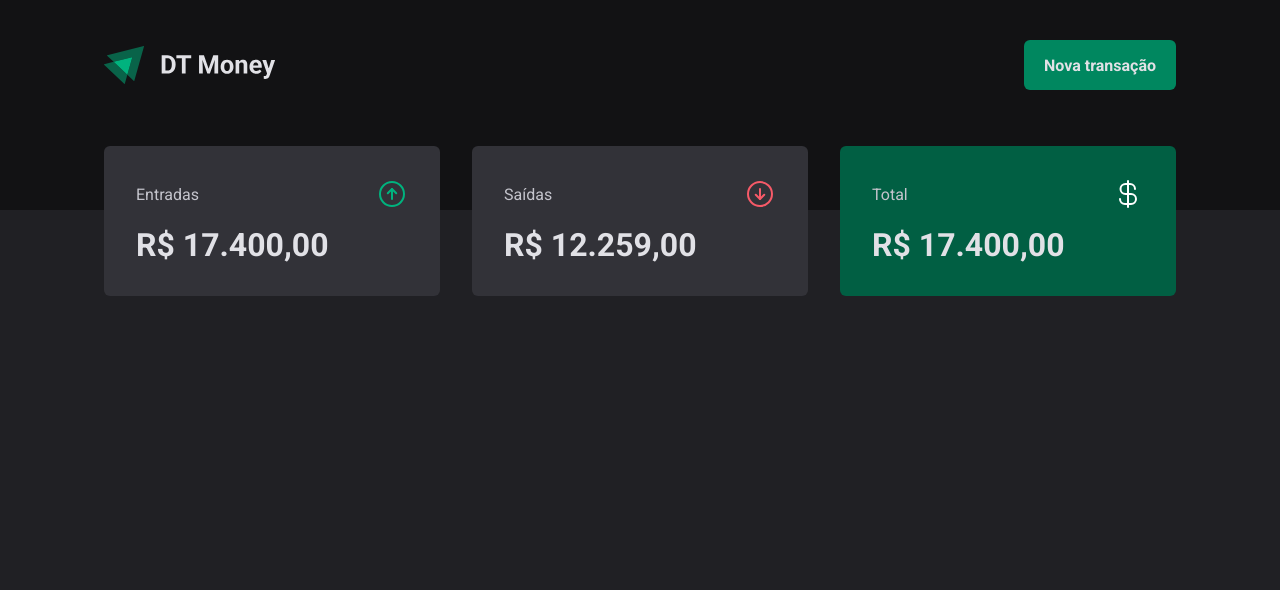
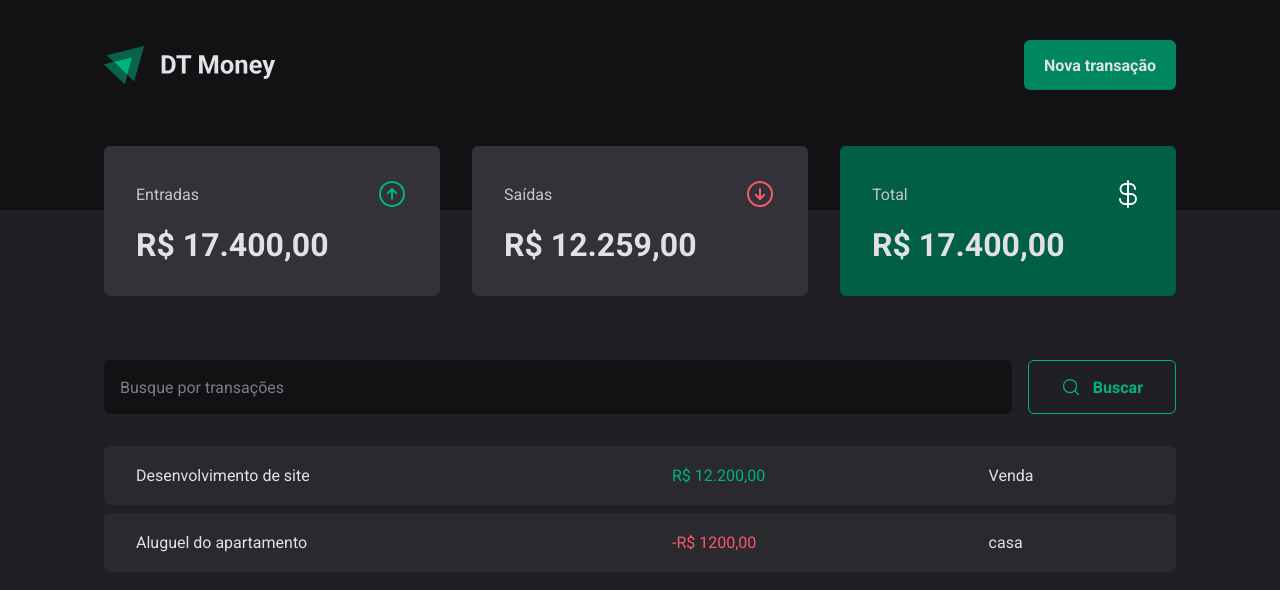
Before and after one commit to jose-xavier/dt-money, a React (Vite) app: page / in a window 1280 px wide. Shown: the top 590 px of the page. Built offline with nearby package versions, Linux system fonts and the light colour scheme.

Commit message:
Create SearchForm component and TransactionTable

```diff
--- /dev/null
+++ b/src/pages/Transactions/components/SearchForm/index.tsx
@@ -0,0 +1,14 @@
+import { MagnifyingGlass } from 'phosphor-react'
+import { SearchFormContainer } from './styles'
+
+export function SearchForm() {
+  return (
+    <SearchFormContainer action="submit">
+      <input type="text" placeholder="Busque por transações" />
+      <button>
+        <MagnifyingGlass size={20} />
+        Buscar
+      </button>
+    </SearchFormContainer>
+  )
+}
--- /dev/null
+++ b/src/pages/Transactions/components/SearchForm/styles.ts
@@ -0,0 +1,39 @@
+import styled from 'styled-components'
+
+export const SearchFormContainer = styled.form`
+  display: flex;
+  gap: 1rem;
+
+  input {
+    flex: 1;
+    padding: 1rem;
+    background: ${(props) => props.theme['gray-900']};
+    border: 0;
+    border-radius: 6px;
+
+    &::placeholder {
+      color: ${(props) => props.theme['gray-500']};
+    }
+  }
+
+  button {
+    display: flex;
+    align-items: center;
+    gap: 0.75rem;
+
+    background: transparent;
+    color: ${(props) => props.theme['green-300']};
+    font-weight: bold;
+    height: 54px;
+    padding: 0 2rem;
+    border-radius: 6px;
+    border: 1px solid ${(props) => props.theme['green-300']};
+
+    &:hover {
+      background: ${(props) => props.theme['gray-500']};
+      border: 1px solid ${(props) => props.theme['green-300']};
+      color: ${(props) => props.theme.white};
+      transition: background-color 0.2s, color 0.2s, border-color 0.2s;
+    }
+  }
+`
--- a/src/pages/Transactions/index.tsx
+++ b/src/pages/Transactions/index.tsx
@@ -1,11 +1,32 @@
 import { Header } from '../../components/Header'
 import { Sumary } from '../../components/Sumary'
+import { SearchForm } from './components/SearchForm'
+
+import { Highlight, TransactionsTable, TransactionsContainer } from './styles'
 
 export function Transaction() {
   return (
     <div>
       <Header />
       <Sumary />
+
+      <TransactionsContainer>
+        <SearchForm />
+        <TransactionsTable>
+          <tbody>
+            <tr>
+              <td width="50%">Desenvolvimento de site</td>
+              <Highlight variant="income">R$ 12.200,00</Highlight>
+              <td>Venda</td>
+            </tr>
+            <tr>
+              <td width="50%">Aluguel do apartamento</td>
+              <Highlight variant="expense">-R$ 1200,00</Highlight>
+              <td>casa</td>
+            </tr>
+          </tbody>
+        </TransactionsTable>
+      </TransactionsContainer>
     </div>
   )
 }
--- a/src/pages/Transactions/styles.ts
+++ b/src/pages/Transactions/styles.ts
@@ -0,0 +1,41 @@
+import styled from 'styled-components'
+
+export const TransactionsContainer = styled.main`
+  width: 100%;
+  max-width: 1120px;
+  margin: 4rem auto 7.5rem;
+  padding: 0 1.5rem;
+`
+
+interface HighlightProps {
+  variant: 'income' | 'expense'
+}
+
+export const TransactionsTable = styled.table`
+  width: 100%;
+  border-collapse: separate;
+  border-spacing: 0 0.5rem;
+  margin-top: 1.5rem;
+
+  td {
+    padding: 1.25rem 2rem;
+    background: ${(props) => props.theme['gray-700']};
+
+    &:first-child {
+      border-top-left-radius: 6px;
+      border-bottom-left-radius: 6px;
+    }
+
+    &:last-child {
+      border-top-right-radius: 6px;
+      border-bottom-right-radius: 6px;
+    }
+  }
+`
+
+export const Highlight = styled.td<HighlightProps>`
+  color: ${(props) =>
+    props.variant === 'expense'
+      ? props.theme['red-300']
+      : props.theme['green-300']};
+`
```
